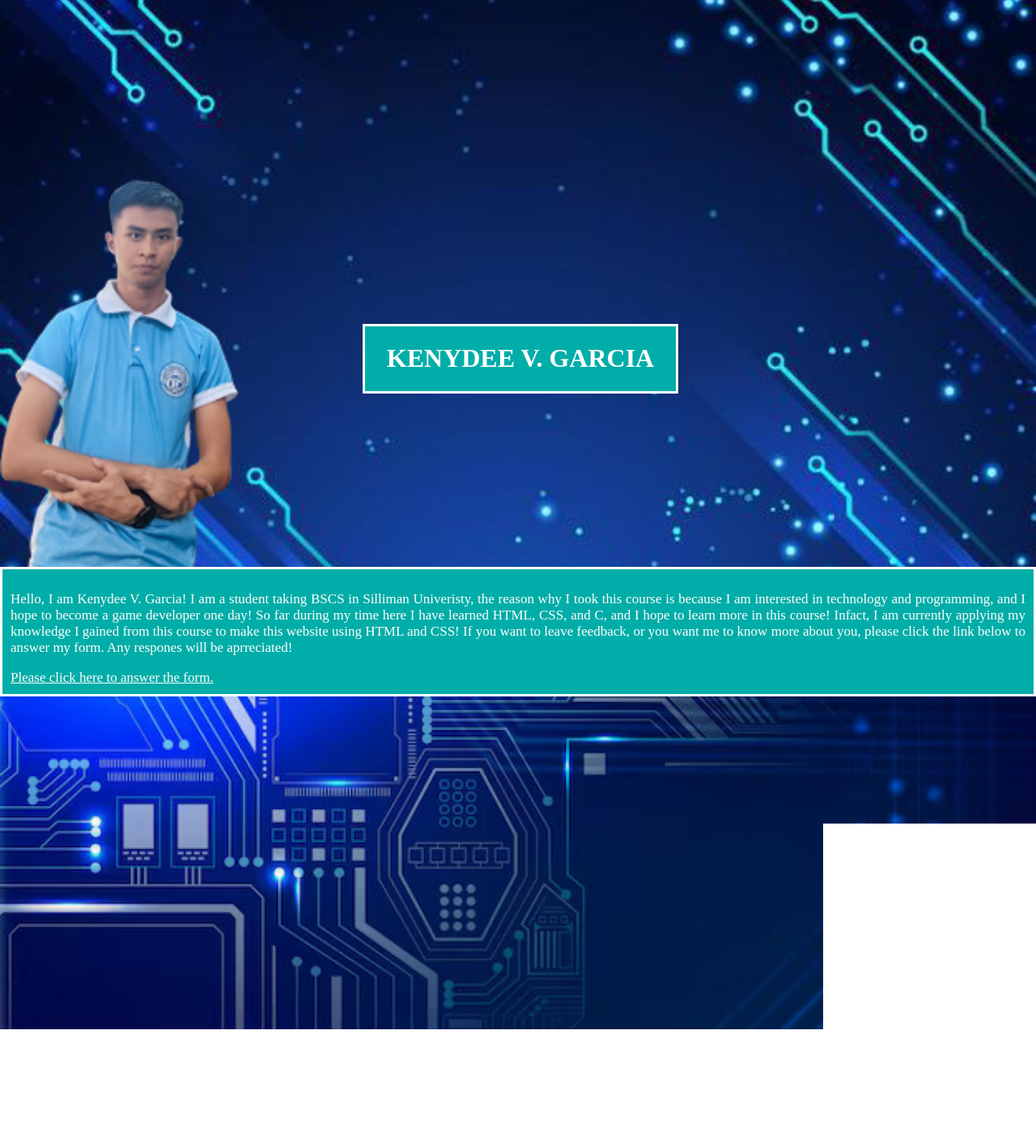
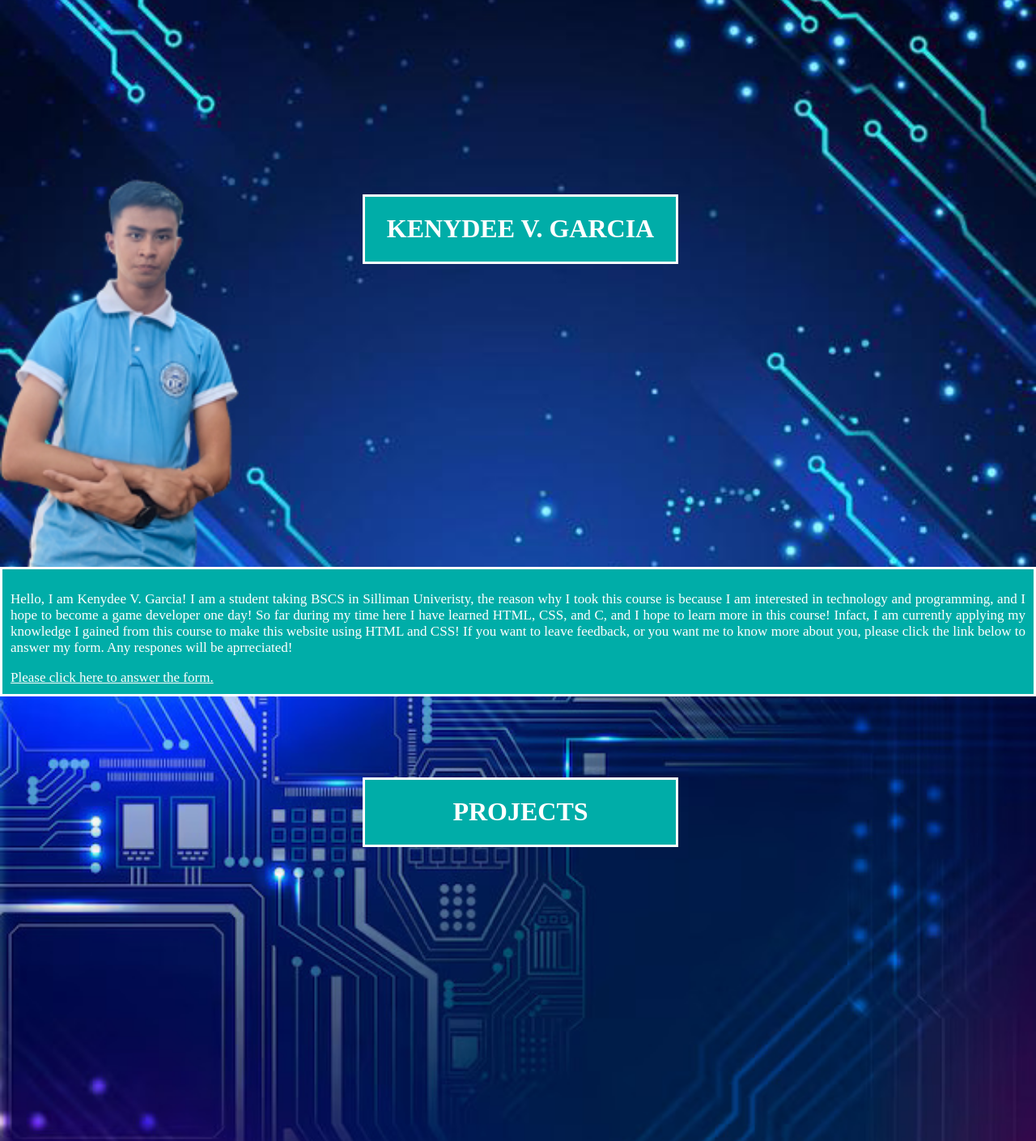
Before and after one commit to DroidX123/ccs1midtermsgarcia, a plain HTML site: page index.html in a window 1280 px wide. Shown: the top 1409 px of the page at 81% size. Drawn offline with Linux system fonts and the light colour scheme.

Commit message:
Add files via upload

```diff
--- a/Format11.css
+++ b/Format11.css
@@ -16,7 +16,7 @@ body{
   background-color: #00ada8;
   position: absolute;
   left: 35%;
-  top: 50%;
+  top: 30%;
   width: 30%;
   text-align: center;
 }
@@ -37,7 +37,7 @@ body{
   background-color: #00ada8;
   position: absolute;
   left: 35%;
-  top: 180%;
+  top: 120%;
   width: 30%;
   text-align: center;
 }
```
